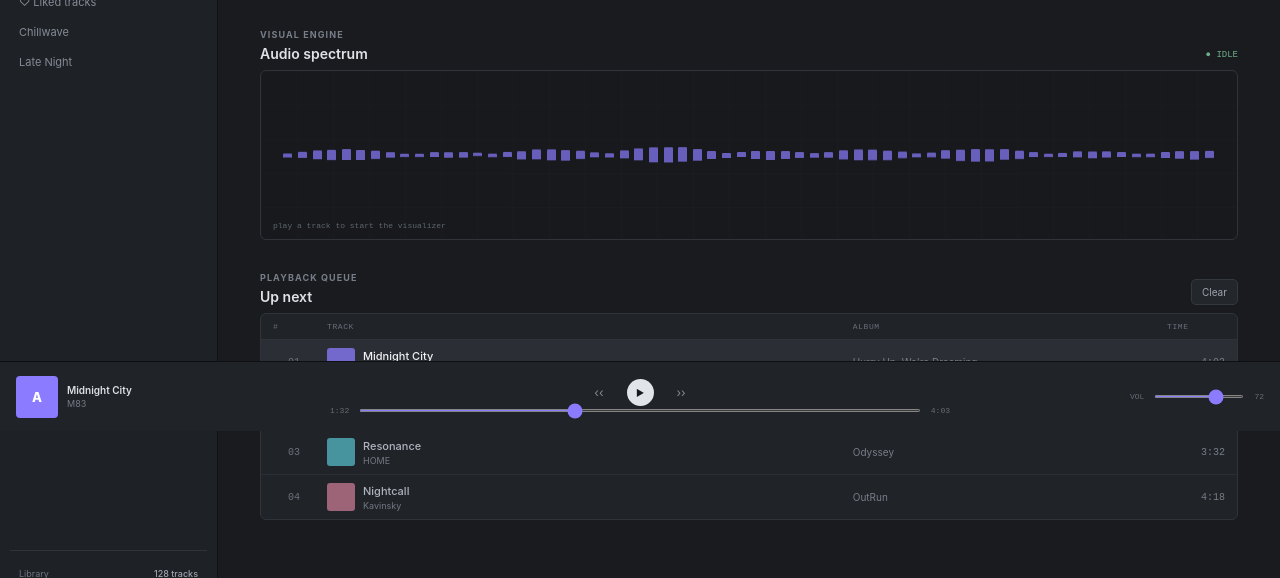
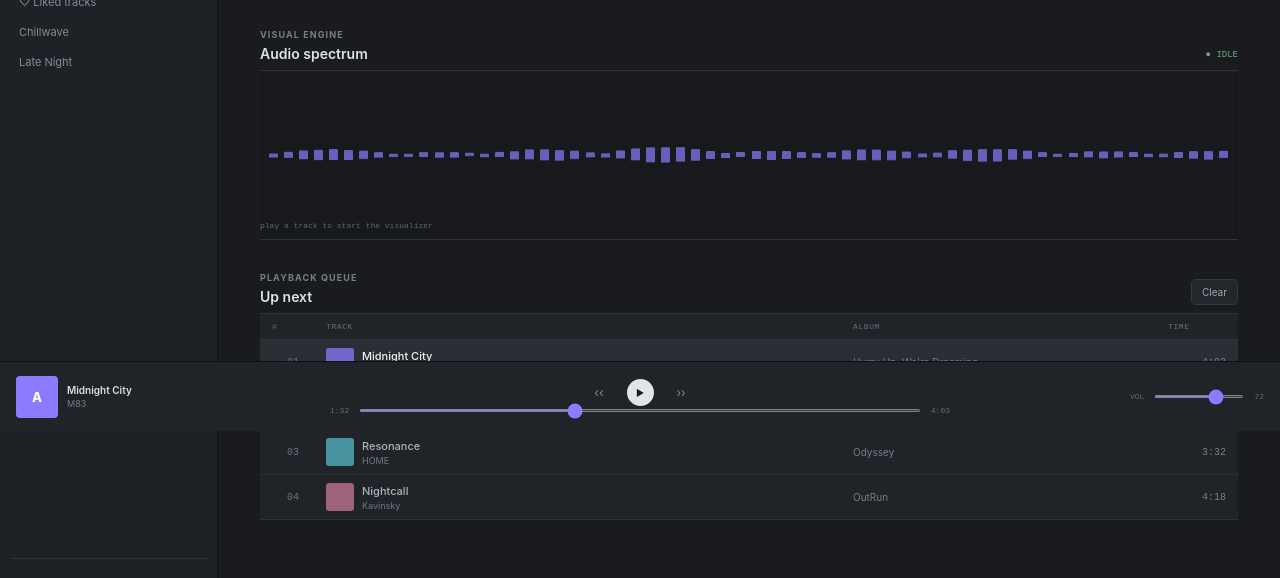
Before and after one commit to alyawiguna310-blip/AetherWave, a React (Vite) app: page / in a window 1280 px wide. Shown: the part 369-947 px from the top of the page. Built offline with nearby package versions, Linux system fonts and the light colour scheme.

Commit message:
Refine Phase 2 Linux-style UI layout

```diff
--- a/src/App.css
+++ b/src/App.css
@@ -7,6 +7,7 @@
   -webkit-font-smoothing: antialiased;
 }
 * { box-sizing: border-box; }
+html, body, #root { width: 100%; min-height: 100%; }
 body { margin: 0; min-width: 980px; min-height: 100vh; background: #17191d; }
 button, input { font: inherit; }
 button { border: 0; cursor: pointer; }
@@ -52,7 +53,11 @@ nav { display: grid; gap: 2px; }
 .sidebar-footer b { color: #9da3ad; font-weight: 500; }
 .sidebar-footer .ready { color: #70ba91; }
 
-.content { flex: 1; min-width: 0; padding: 27px 42px 98px; overflow: auto; }
+.content {
+  flex: 1; min-width: 0; padding: 27px 42px 98px;
+  overflow: auto; scrollbar-width: none;
+}
+.content::-webkit-scrollbar { display: none; }
 .page-heading { display: flex; align-items: end; justify-content: space-between; margin-bottom: 20px; }
 .page-heading h1 { margin: 4px 0 0; font-size: 24px; font-weight: 600; letter-spacing: -.4px; color: #eceef1; }
 .settings, .clear-button {
@@ -75,9 +80,7 @@ nav { display: grid; gap: 2px; }
 .format-line { display: flex; gap: 7px; margin: 17px 0; }
 .format-line span { padding: 3px 6px; border: 1px solid #3a3f47; border-radius: 3px; color: #7f8791; font: 8px ui-monospace, monospace; }
 .action-row { display: flex; gap: 6px; }
-.play-button, .small-button {
-  height: 31px; border-radius: 5px; font-size: 11px; font-weight: 600;
-}
+.play-button, .small-button { height: 31px; border-radius: 5px; font-size: 11px; font-weight: 600; }
 .play-button { padding: 0 17px; background: #e1e4e8; color: #17191d; }
 .play-button:hover { background: #fff; }
 .small-button { width: 35px; background: #30343b; color: #b8bdc6; }
@@ -88,27 +91,29 @@ nav { display: grid; gap: 2px; }
 .panel-heading h3 { margin: 3px 0 0; color: #dfe2e6; font-size: 14px; font-weight: 600; }
 .status { padding-bottom: 2px; color: #6fae89; font: 9px ui-monospace, monospace; }
 .spectrum {
-  height: 170px; position: relative; overflow: hidden; border: 1px solid #30343a;
-  border-radius: 6px; background: #17191d;
+  height: 170px; position: relative; overflow: hidden;
+  border-top: 1px solid #30343a; border-bottom: 1px solid #30343a;
+  background: #17191d;
 }
 .spectrum-grid {
-  position: absolute; inset: 0; opacity: .45;
+  position: absolute; inset: 0; opacity: .4;
   background-image: linear-gradient(#ffffff08 1px, transparent 1px), linear-gradient(90deg, #ffffff08 1px, transparent 1px);
   background-size: 36px 34px;
 }
-.spectrum-bars { position: absolute; left: 22px; right: 22px; top: 28px; bottom: 28px; display: flex; align-items: center; gap: 5px; }
+.spectrum-bars { position: absolute; left: 8px; right: 8px; top: 28px; bottom: 28px; display: flex; align-items: center; gap: 5px; }
 .spectrum-bars i {
   flex: 1; min-width: 2px; max-width: 9px; margin: 0 auto; border-radius: 1px 1px 0 0;
   background: var(--accent); opacity: .7; animation: spectrum 1s ease-in-out infinite alternate;
 }
-.spectrum-label { position: absolute; bottom: 9px; left: 12px; color: #5f6670; font: 8px ui-monospace, monospace; }
+.spectrum-label { position: absolute; bottom: 9px; left: 0; color: #5f6670; font: 8px ui-monospace, monospace; }
 @keyframes spectrum { from { transform: scaleY(.7); } to { transform: scaleY(1); } }
 
-.track-table { overflow: hidden; border: 1px solid #30343a; border-radius: 6px; background: #202328; }
+.queue { padding-bottom: 8px; }
+.track-table { overflow: hidden; border-top: 1px solid #30343a; background: #202328; }
 .table-head, .track-row { display: grid; grid-template-columns: 42px minmax(230px, 1.7fr) minmax(160px, 1fr) 58px; gap: 12px; align-items: center; }
 .table-head { padding: 8px 12px; border-bottom: 1px solid #30343a; color: #686f79; font: 8px ui-monospace, monospace; letter-spacing: .6px; }
 .track-row { width: 100%; padding: 8px 12px; border-bottom: 1px solid #2b2f35; background: transparent; color: #aeb4bd; text-align: left; }
-.track-row:last-child { border-bottom: 0; }
+.track-row:last-child { border-bottom: 1px solid #30343a; }
 .track-row:hover { background: #292d32; }
 .track-row.selected { background: #2b2f35; color: #f0f1f3; }
 .number { color: #6c737d; font: 10px ui-monospace, monospace; text-align: center; }
@@ -138,8 +143,8 @@ nav { display: grid; gap: 2px; }
 .timeline input { flex: 1; }
 .volume { display: flex; align-items: center; justify-content: flex-end; gap: 8px; color: #666d77; font: 8px ui-monospace, monospace; }
 .volume input { width: 90px; }
+input[type="range"] { height: 3px; accent-color: var(--accent); cursor: pointer; }
 
-input[type="range"] { height: 3px; accent-color: var(--accent); cursor: pointer; }
 @media (max-width: 1100px) {
   .sidebar { width: 195px; flex-basis: 195px; }
   .content { padding-left: 28px; padding-right: 28px; }
```
